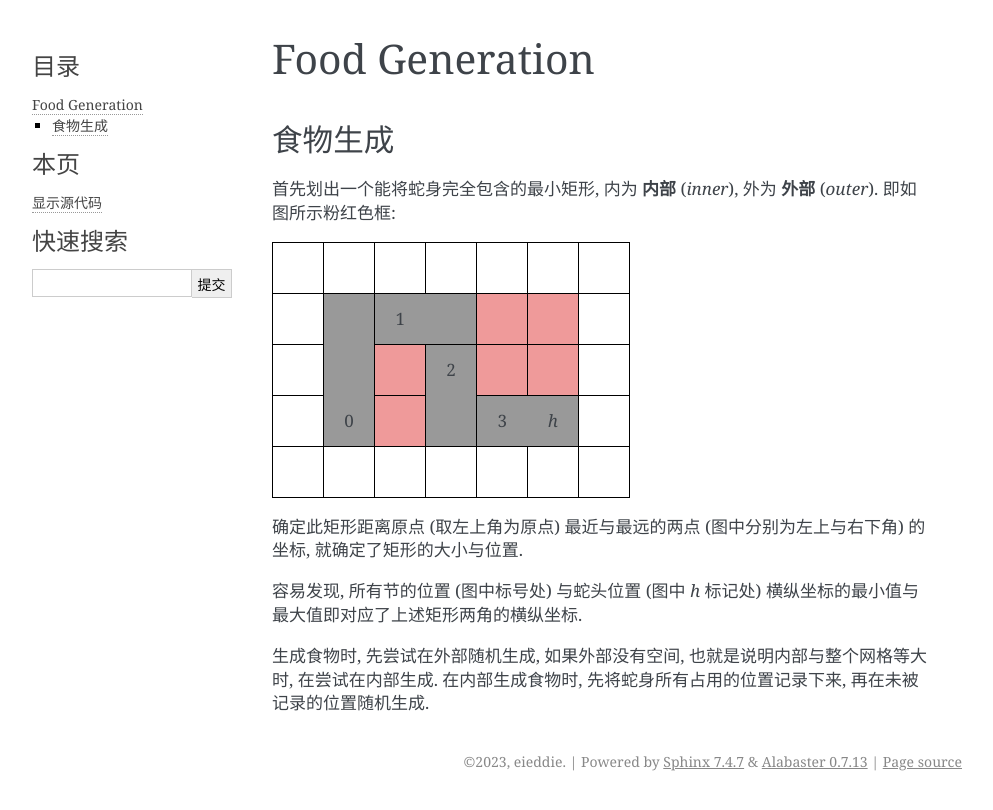
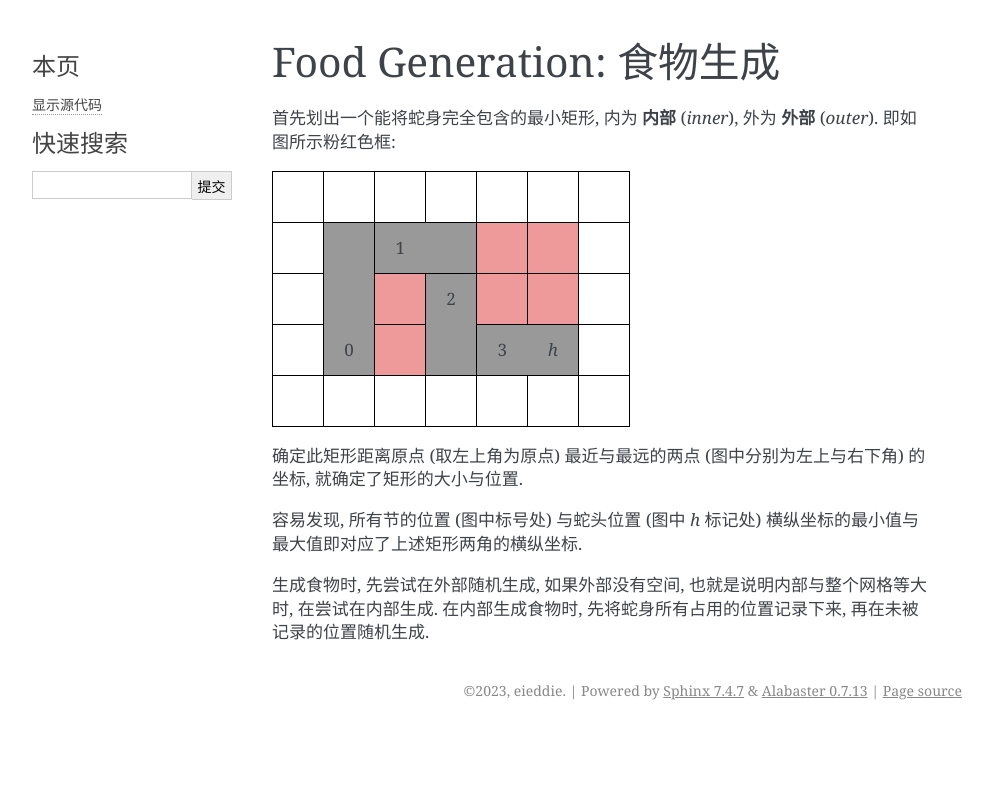
Before and after one commit to EiEddie/snake, a Sphinx documentation site: the page built from docs/food_generation.rst, in a window 1280 px wide. Shown: the top 810 px of the page, without its empty margins (148-1141 px from the left). Built offline with Sphinx 7.4.7, drawn with Linux system fonts in a browser that asks for light colours.

Commit message:
docs: 更改标题

```diff
--- a/docs/food_generation.rst
+++ b/docs/food_generation.rst
@@ -1,9 +1,5 @@
-===============
-Food Generation
-===============
----------------
-食物生成
----------------
+Food Generation: 食物生成
+=========================
 
 首先划出一个能将蛇身完全包含的最小矩形, 内为 **内部** (*inner*), 外为 **外部** (*outer*).
 即如图所示粉红色框:
```
Also changed, not shown: docs/storage.rst (+2 -6 lines).
